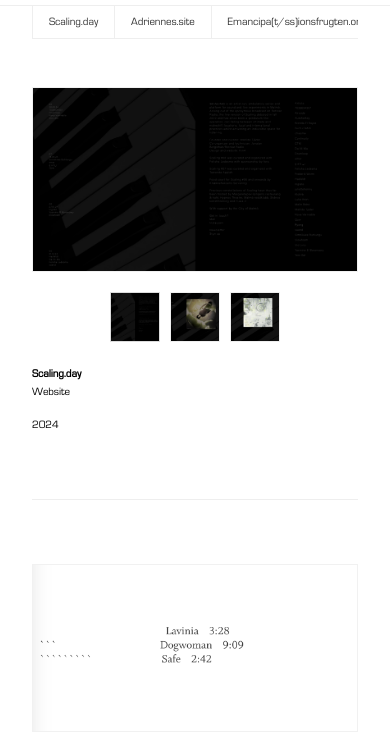
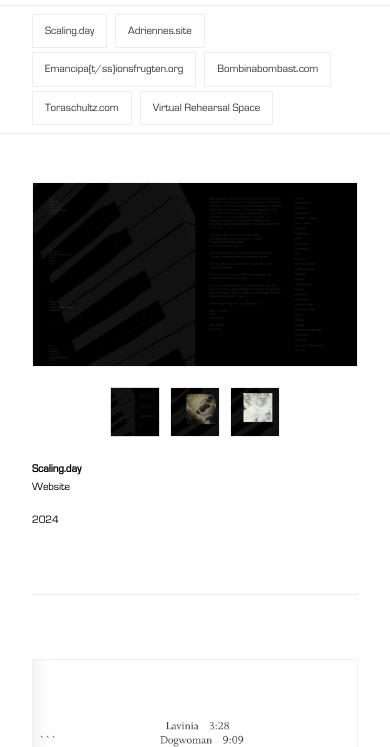
Before and after one commit to codemandy/oxoy, an Astro site: page / in a window 390 px wide. Shown: the part 97-844 px from the top of the page. Built offline with nearby package versions, Linux system fonts and the light colour scheme; Astro itself is replaced by a stand-in of ours.

Commit message:
rollover2

```diff
--- a/src/components/SecondaryNav.astro
+++ b/src/components/SecondaryNav.astro
@@ -31,37 +31,54 @@
 <style>
   .secondary-nav-container {
     width: 100%;
+    max-width: 1200px;
+    margin: 0 auto;
+    overflow-x: auto;
+    -webkit-overflow-scrolling: touch; /* Smooth scrolling on iOS */
   }
 
   .secondary-nav-grid {
     display: grid;
-    /* Match the exact same grid template as MainNav */
     grid-template-columns: 1fr repeat(3, auto) 1fr;
     padding: 0 2rem;
   }
 
-  /* Ensure perfect alignment with the works link */
   .secondary-nav {
-    grid-column: 3; /* Same column as works-link */
+    grid-column: 3;
     display: flex;
     overflow-x: auto;
-    padding: 0; /* Remove ALL padding */
-    margin: 0; /* Remove ALL margin */
-    justify-content: space-between; /* Distribute items evenly */
-    width: 100%; /* Ensure it takes full width of the grid column */
+    padding: 0 2rem; /* Match MainNav padding */
+    margin: 0;
+    justify-content: space-between;
+    width: 100%;
+    scroll-behavior: smooth; /* Smooth scrolling */
+    -ms-overflow-style: none;  /* Hide scrollbar in IE and Edge */
+    scrollbar-width: none;  /* Hide scrollbar in Firefox */
+  }
+
+  /* Hide scrollbar in Webkit browsers */
+  .secondary-nav::-webkit-scrollbar {
+    display: none;
   }
 
   .secondary-nav a {
     text-decoration: none;
     color: #333;
     font-size: 11px;
-    padding-bottom: 8px;
+    padding: 10px 8px; /* Increased padding for touch targets */
     display: inline-block;
     position: relative;
     white-space: nowrap;
-    text-align: center; /* Center text within each link */
-    flex: 1; /* Make each link take equal space */
+    text-align: center;
+    flex: 0 0 auto; /* Don't force equal width on mobile */
+    border-bottom: 1px solid #eee;
+
   }
+
+  .secondary-nav a:last-child {
+  border-right: 1px solid #eee;
+}
+
 
   .secondary-nav a.active::after {
     content: '';
@@ -77,9 +94,40 @@
     color: #000;
   }
 
-  /* Hide horizontal scrollbar but keep functionality */
-  .secondary-nav::-webkit-scrollbar {
-    height: 0;
-    width: 0;
+  /* Mobile-specific styles */
+  @media (max-width: 767px) {
+    .secondary-nav-container {
+      margin-left: 0;
+      width: 100%;
+      overflow-x: visible; /* Allow content to wrap */
+    }
+
+    .secondary-nav-grid {
+      display: block; /* Simplify layout on mobile */
+      padding: 0;
+    }
+
+    .secondary-nav {
+      width: 100%;
+      padding: 0.5rem 2rem; /* Keep consistent with desktop and MainNav */
+      justify-content: flex-start;
+      flex-wrap: wrap; /* Enable wrapping */
+      border-bottom: 1px solid #eee;
+      overflow-x: visible; /* Disable horizontal scrolling */
+      gap: 4px; /* Add gap between wrapped items */
+    }
+
+    .secondary-nav a {
+      padding: 8px 12px; /* Adjusted padding for wrapped layout */
+      margin-right: 4px;
+      margin-bottom: 0px; /* Add space between rows */
+      flex: 0 0 auto; /* Allow natural width */
+      border: 1px solid #eee;
+    }
+
+    /* Remove the scroll indicator since we're wrapping now */
+    .secondary-nav::after {
+      display: none;
+    }
   }
 </style>
--- a/src/styles/global.css
+++ b/src/styles/global.css
@@ -59,9 +59,7 @@ a {
   background-color: rgba(0, 0, 0, 0.03);
 }
 
-.nav-links a.shop {
-  color: #f00;
-}
+
 
 .social-links {
   display: flex;
@@ -88,7 +86,6 @@ a {
 
 .secondary-nav {
   display: flex;
-  border-bottom: 1px solid #eee;
   white-space: nowrap;
 }
 
```
